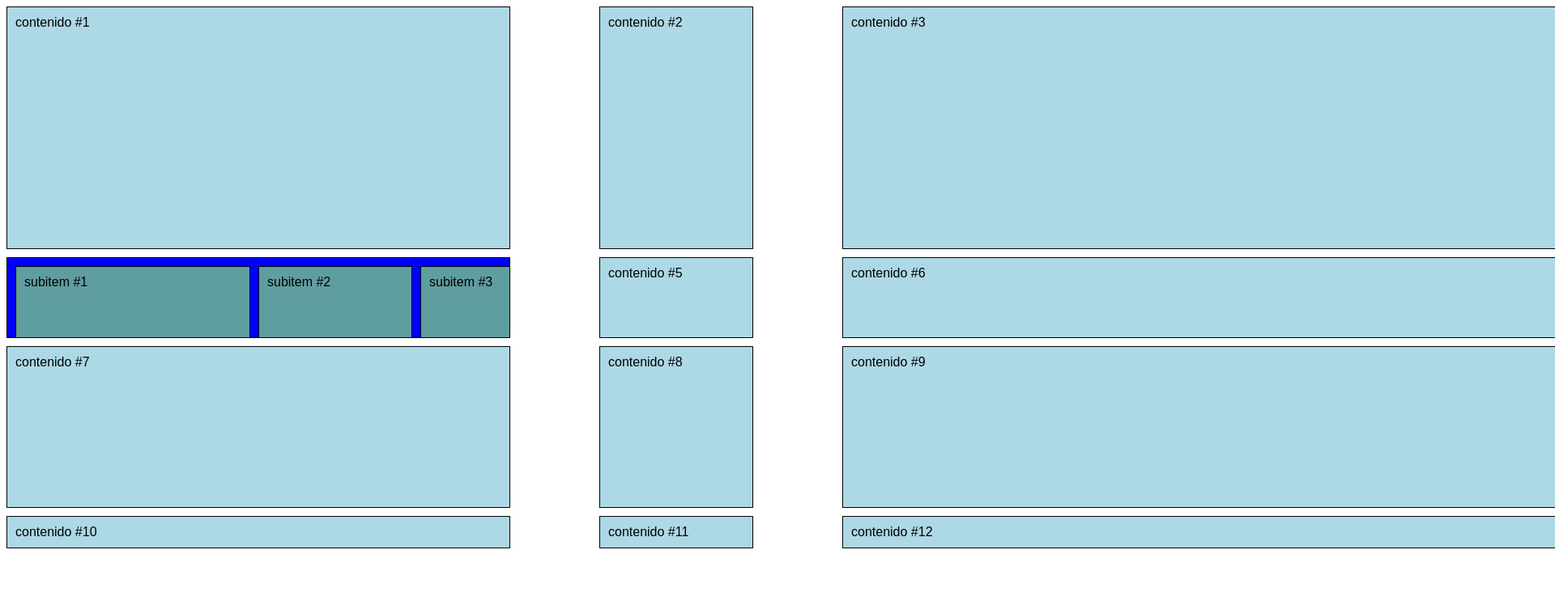
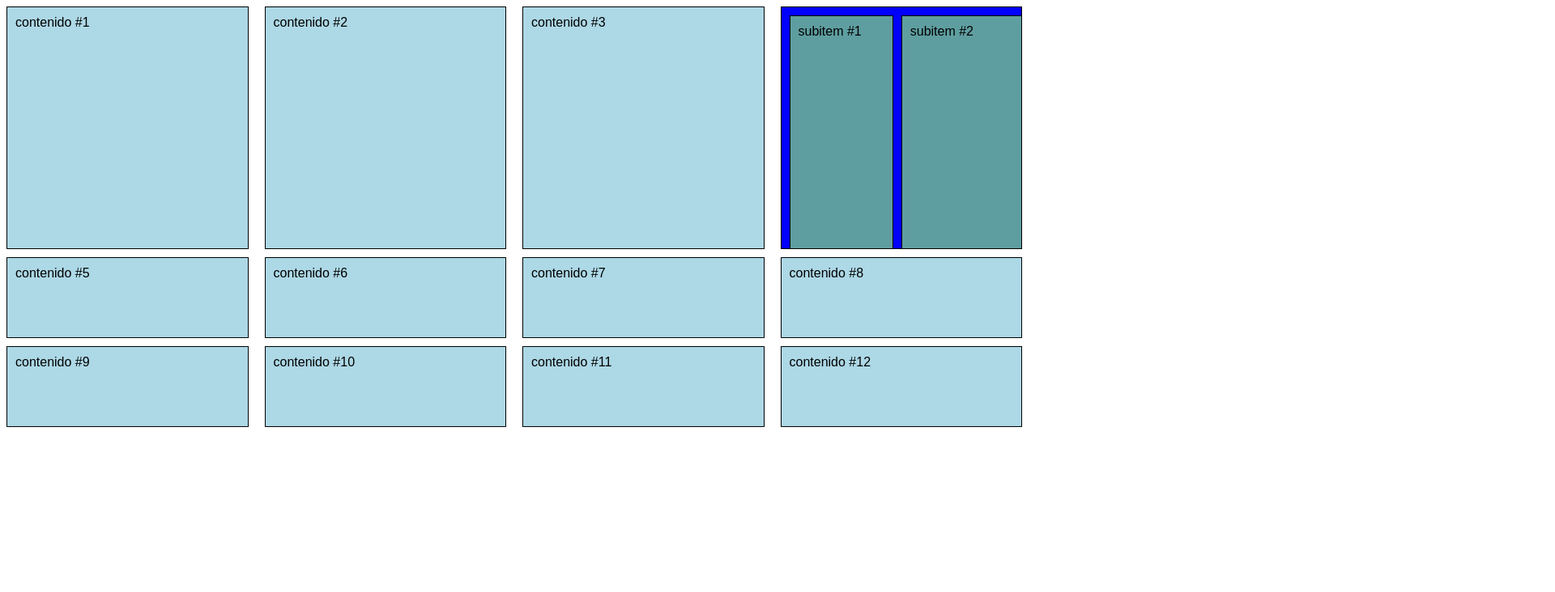
Before and after one commit to ericgomez/CSS-Grid-Layout, a plain HTML site: page espaciado/index.html in a window 1280 px wide. Shown: the top 732 px of the page at 81% size, 1920 px wide, since content can reach past the window. Drawn offline with Linux system fonts and the light colour scheme.

Commit message:
Repetidores, unidades de medida y funciones

```diff
--- a/espaciado/css/styles.css
+++ b/espaciado/css/styles.css
@@ -7,11 +7,15 @@ body {
     /* grid-template-columns: 25% 200px 25%; */
     /* grid-template-rows: 300px 300px; */
     /* grid-template: filas / columnas; */
-    grid-template: 300px 100px 200px / 50% 200px 100%;
+    /* fr //Fracciones */
+    /* grid-template: 300px 100px 200px / 1fr 1fr 1fr; */
+    /* grid-template: 300px 100px 200px / repeat(4, 1fr); */
+    /* grid-template: 300px 100px 200px / repeat(4, minmax(200px, 1fr)); */
+    grid-template: 300px 100px 100px /  minmax(200px, 1fr) 1fr 1fr 1fr;
     column-gap: 30px;
     row-gap: 50px;
     /* gap: filas columnas; */
-    gap: 10px 100px;
+    gap: 10px;
 }
 
 .item {
```
